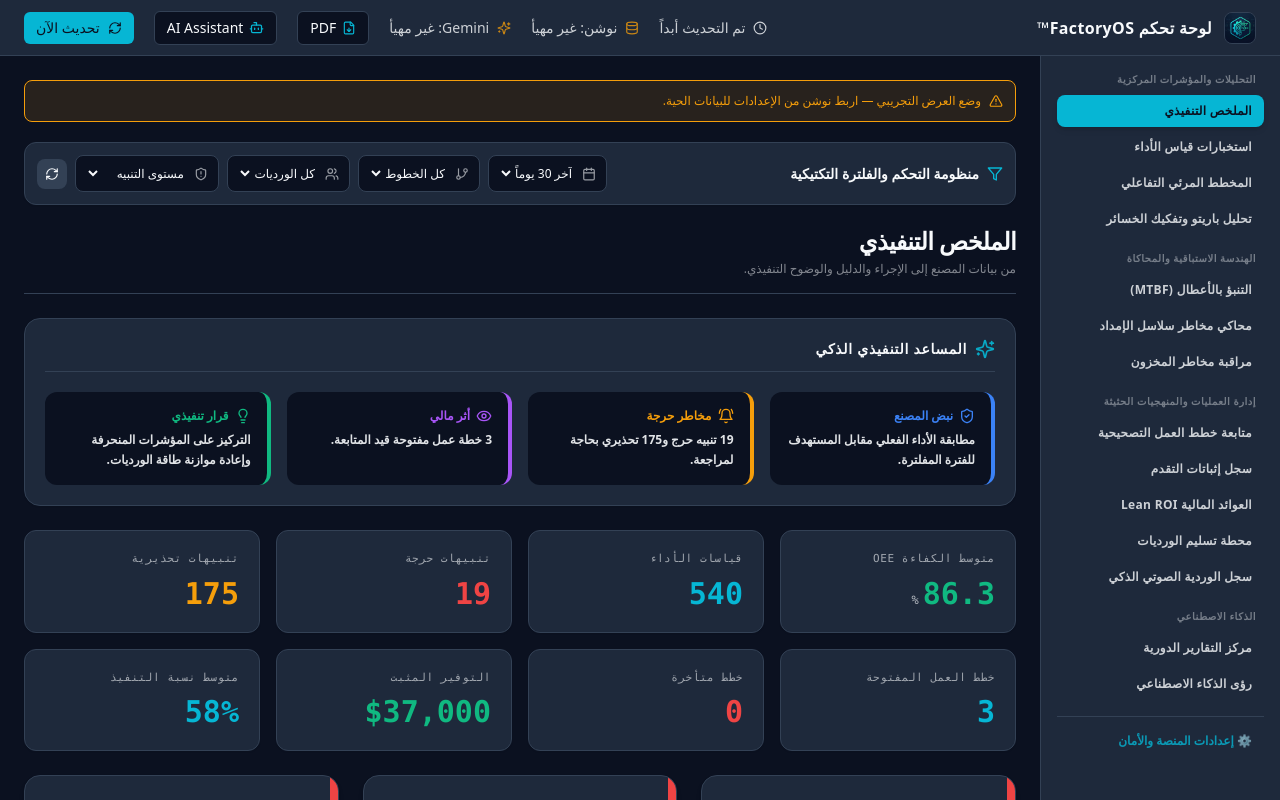
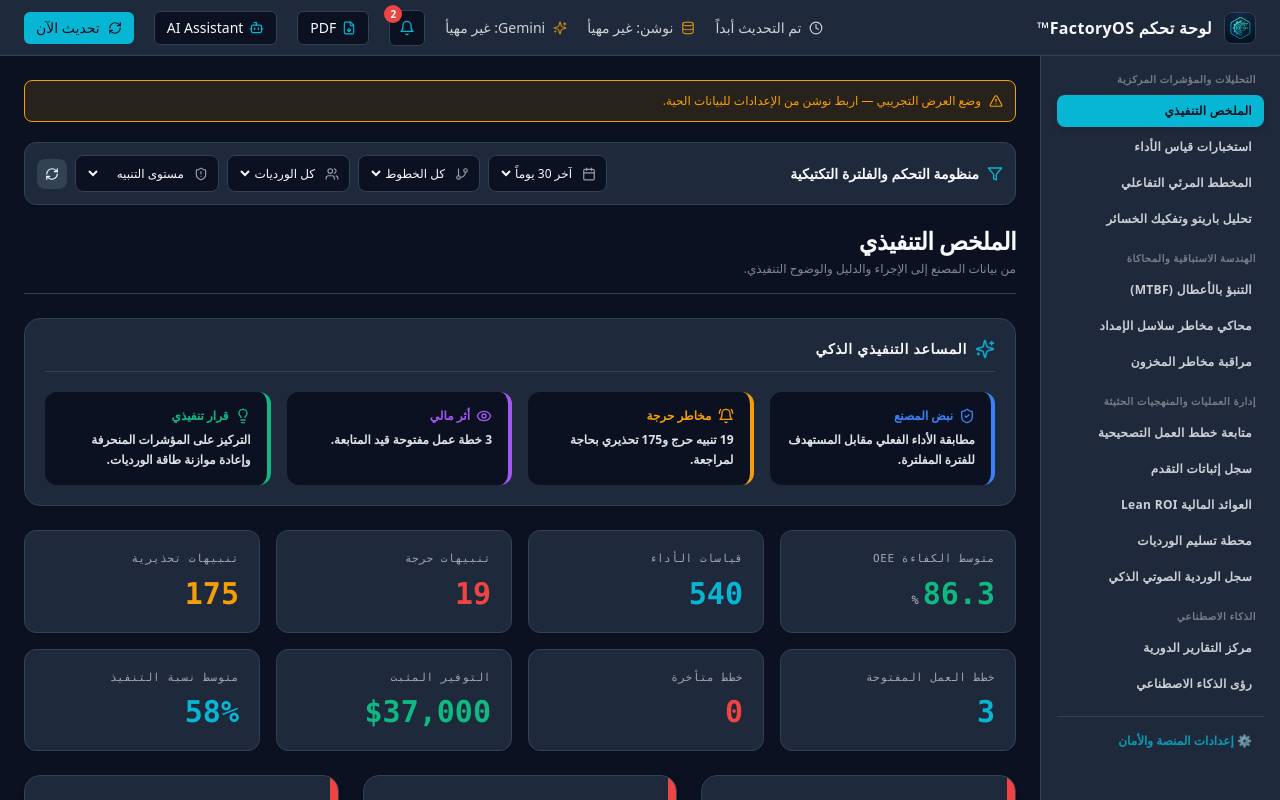
Before and after one commit to nabiloashgaqr/factory-os-dashboard, a Next.js app: page / in a window 1280 px wide. Shown: the top 800 px of the page. Built offline with nearby package versions, Linux system fonts and the light colour scheme.

Commit message:
Add files via upload

```diff
--- /dev/null
+++ b/src/components/layout/NotificationBell.tsx
@@ -0,0 +1,112 @@
+"use client";
+
+import { useEffect, useMemo, useRef, useState } from "react";
+import { useStore } from "@/store/useStore";
+import { useFactoryData } from "@/components/shared/DataProvider";
+import { buildNotifications, type NotifSeverity } from "@/lib/notifications";
+import { Bell, AlertTriangle, AlertCircle, Info, CheckCircle2 } from "lucide-react";
+
+const sevColor: Record<NotifSeverity, string> = {
+  critical: "var(--critical)",
+  warning: "var(--warning)",
+  info: "var(--accent)",
+};
+
+function SevIcon({ s, size = 16 }: { s: NotifSeverity; size?: number }) {
+  if (s === "critical") return <AlertCircle size={size} style={{ color: sevColor.critical }} />;
+  if (s === "warning") return <AlertTriangle size={size} style={{ color: sevColor.warning }} />;
+  return <Info size={size} style={{ color: sevColor.info }} />;
+}
+
+export default function NotificationBell() {
+  const { language, setActiveTab } = useStore();
+  const { data, filters } = useFactoryData();
+  const [open, setOpen] = useState(false);
+  const ref = useRef<HTMLDivElement>(null);
+
+  const notifications = useMemo(
+    () => buildNotifications(data, filters, language),
+    [data, filters, language]
+  );
+  const count = notifications.length;
+
+  // Close on outside click
+  useEffect(() => {
+    if (!open) return;
+    const onClick = (e: MouseEvent) => {
+      if (ref.current && !ref.current.contains(e.target as Node)) setOpen(false);
+    };
+    document.addEventListener("mousedown", onClick);
+    return () => document.removeEventListener("mousedown", onClick);
+  }, [open]);
+
+  const isRtl = language === "ar";
+
+  return (
+    <div className="relative" ref={ref}>
+      <button
+        onClick={() => setOpen((o) => !o)}
+        title={language === "ar" ? "الإشعارات" : "Notifications"}
+        className="relative flex items-center justify-center w-9 h-9 rounded-md border border-[var(--border)] bg-[var(--bg)] hover:border-[var(--accent)] transition-all"
+      >
+        <Bell size={16} className={count > 0 ? "text-[var(--accent)]" : "opacity-70"} />
+        {count > 0 && (
+          <span
+            className="absolute -top-1.5 -end-1.5 min-w-[18px] h-[18px] px-1 rounded-full text-[10px] font-black flex items-center justify-center text-white"
+            style={{ backgroundColor: "var(--critical)" }}
+          >
+            {count}
+          </span>
+        )}
+      </button>
+
+      {open && (
+        <div
+          className="absolute mt-2 w-80 max-w-[90vw] bg-[var(--card)] border border-[var(--border)] rounded-xl shadow-2xl z-[70] overflow-hidden"
+          style={{ [isRtl ? "left" : "right"]: 0 }}
+        >
+          <div className="flex items-center justify-between px-4 py-3 border-b border-[var(--border)]">
+            <span className="text-sm font-black flex items-center gap-2">
+              <Bell size={15} className="text-[var(--accent)]" />
+              {language === "ar" ? "الإشعارات الحرجة" : "Critical Notifications"}
+            </span>
+            <span className="text-xs font-bold opacity-60">{count}</span>
+          </div>
+
+          <div className="max-h-80 overflow-y-auto">
+            {count === 0 ? (
+              <div className="py-10 text-center opacity-50 text-sm flex flex-col items-center gap-2">
+                <CheckCircle2 size={28} className="text-[var(--success)]" />
+                {language === "ar" ? "لا توجد مهام حرجة حالياً" : "No critical items right now"}
+              </div>
+            ) : (
+              notifications.map((n) => (
+                <button
+                  key={n.id}
+                  onClick={() => {
+                    setActiveTab(n.tab);
+                    setOpen(false);
+                  }}
+                  className="w-full text-start flex items-start gap-3 px-4 py-3 border-b border-[var(--border)] last:border-none hover:bg-[var(--bg)] transition-colors"
+                  style={{
+                    borderInlineStartWidth: 3,
+                    borderInlineStartStyle: "solid",
+                    borderInlineStartColor: sevColor[n.severity],
+                  }}
+                >
+                  <span className="mt-0.5 flex-shrink-0">
+                    <SevIcon s={n.severity} />
+                  </span>
+                  <span className="min-w-0">
+                    <span className="block text-sm font-bold">{n.title}</span>
+                    <span className="block text-xs opacity-75 leading-relaxed">{n.detail}</span>
+                  </span>
+                </button>
+              ))
+            )}
+          </div>
+        </div>
+      )}
+    </div>
+  );
+}
--- a/src/components/layout/TopBanner.tsx
+++ b/src/components/layout/TopBanner.tsx
@@ -9,6 +9,7 @@ import { useFactoryData } from "@/components/shared/DataProvider";
 import { Clock, Database, Sparkles, RefreshCw, Repeat, Bot, FileDown } from "lucide-react";
 import { formatDistanceToNow } from "date-fns";
 import AiContextSidebar from "@/components/shared/AiContextSidebar";
+import NotificationBell from "@/components/layout/NotificationBell";
 
 export default function TopBanner() {
   const store = useStore();
@@ -111,6 +112,9 @@ export default function TopBanner() {
           </div>
         )}
 
+        {/* Critical task notifications */}
+        <NotificationBell />
+
         {/* Export the whole dashboard to PDF */}
         <button
           onClick={exportDashboardPdf}
--- /dev/null
+++ b/src/lib/notifications.ts
@@ -0,0 +1,83 @@
+import type { FactoryData, Filters } from "./types";
+import { applyKpiFilters } from "./kpiProcessor";
+import type { Language } from "./i18n";
+
+export type NotifSeverity = "critical" | "warning" | "info";
+
+export interface AppNotification {
+  id: string;
+  severity: NotifSeverity;
+  title: string;
+  detail: string;
+  tab: string; // destination tab id when clicked
+}
+
+/**
+ * Derives the critical-priority operational notifications from LIVE data:
+ *  1) Critical KPI alerts
+ *  2) Overdue action plans (past End Date, not completed)
+ *  3) Materials about to stock out (≤ 5 days)
+ * Always reflects the current state (no read/dismiss persistence).
+ */
+export function buildNotifications(
+  data: FactoryData,
+  filters: Filters,
+  language: Language
+): AppNotification[] {
+  const ar = language === "ar";
+  const out: AppNotification[] = [];
+
+  // 1) Critical KPI alerts (respect active filters)
+  const rows = applyKpiFilters(data.kpis, filters);
+  const critical = rows.filter((r) => r.alertLevel === "Critical");
+  if (critical.length > 0) {
+    out.push({
+      id: "kpi-critical",
+      severity: "critical",
+      title: ar ? "تنبيهات أداء حرجة" : "Critical KPI Alerts",
+      detail: ar
+        ? `${critical.length} قراءة تجاوزت الحدود الحرجة وتحتاج إجراءً فورياً.`
+        : `${critical.length} readings breached critical limits — immediate action needed.`,
+      tab: "kpi_intel",
+    });
+  }
+
+  // 2) Overdue action plans
+  const now = new Date();
+  const overdue = data.actions.filter(
+    (a) =>
+      a.endDate &&
+      new Date(a.endDate) < now &&
+      !/complete|closed|done/i.test(a.status)
+  );
+  if (overdue.length > 0) {
+    out.push({
+      id: "actions-overdue",
+      severity: "critical",
+      title: ar ? "خطط عمل متأخرة" : "Overdue Action Plans",
+      detail: ar
+        ? `${overdue.length} خطة تجاوزت موعد الإنجاز ولم تُغلق بعد.`
+        : `${overdue.length} plans are past their due date and still open.`,
+      tab: "actions",
+    });
+  }
+
+  // 3) Materials about to stock out (≤ 5 days)
+  const stockOut = data.inventory.filter(
+    (i) => i.daysUntilStockOut > 0 && i.daysUntilStockOut <= 5
+  );
+  if (stockOut.length > 0) {
+    const soonest = Math.min(...stockOut.map((i) => i.daysUntilStockOut));
+    out.push({
+      id: "inventory-stockout",
+      severity: "critical",
+      title: ar ? "مواد ستنفد قريباً" : "Imminent Stock-Out",
+      detail: ar
+        ? `${stockOut.length} مادة ستنفد خلال ${soonest} يوم/أيام. فعّل الشراء العاجل.`
+        : `${stockOut.length} materials run out within ${soonest} day(s). Expedite procurement.`,
+      tab: "inventory",
+    });
+  }
+
+  return out;
+}
```
